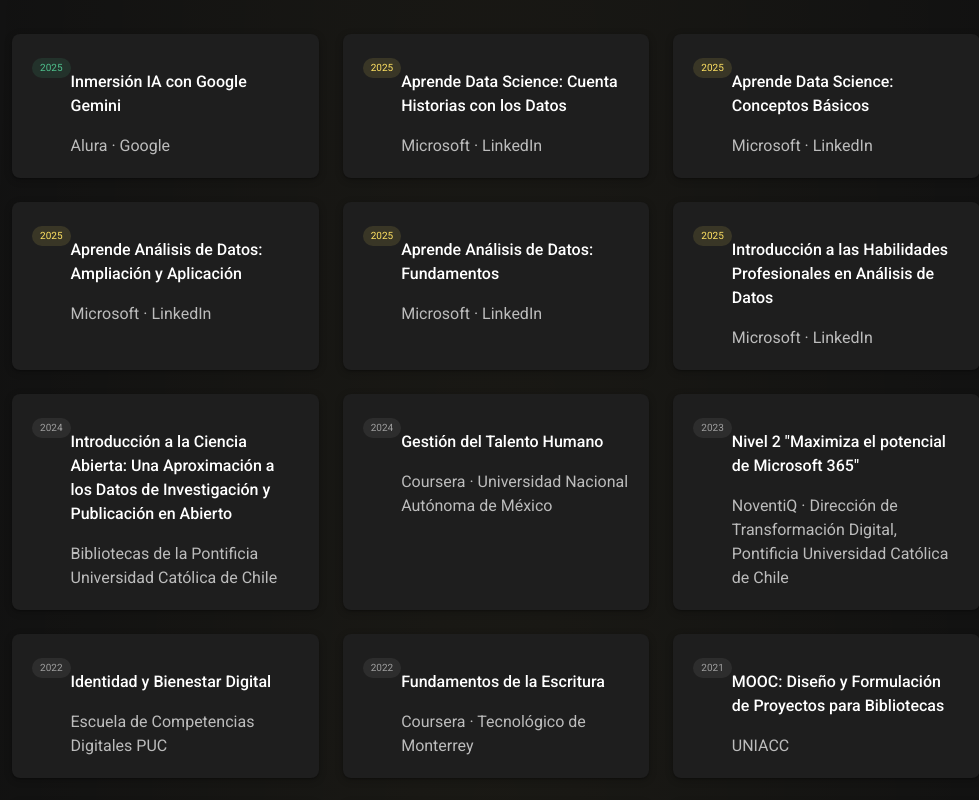
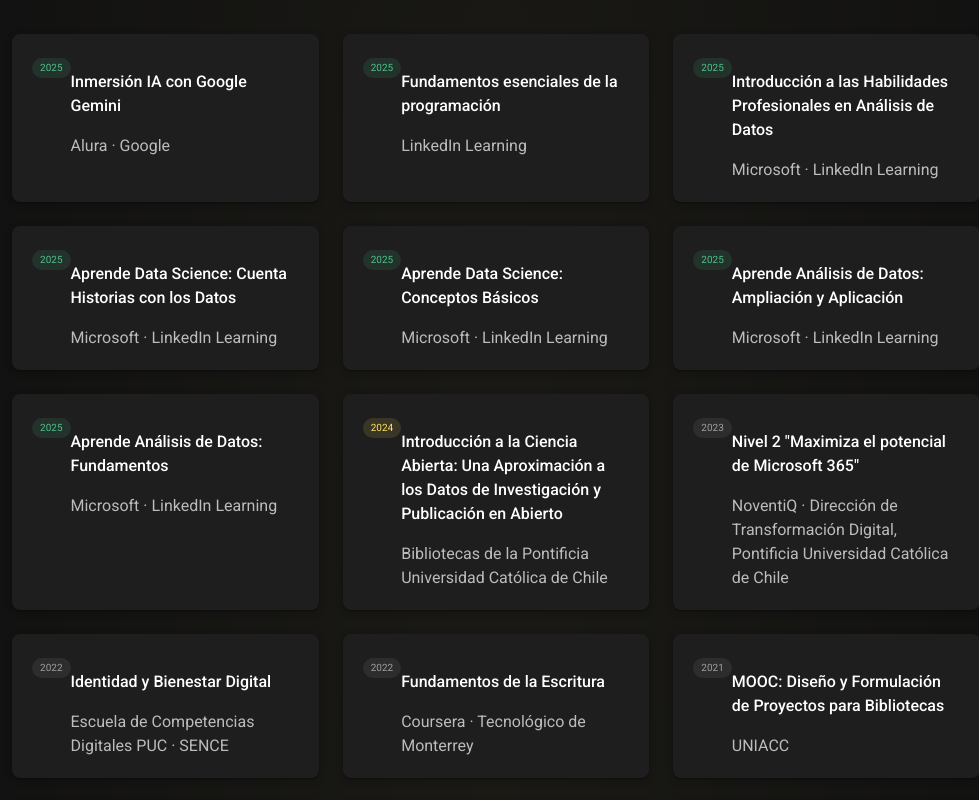
Before and after one commit to jltamayocabello-droid/mi-portafolio-vuetify, a Vue app: page / in a window 1280 px wide. Shown: the part 6520-7320 px from the top of the page, without its empty margins (144-1123 px from the left). Built offline with nearby package versions, Linux system fonts and the light colour scheme.

Commit message:
Se actualiza cursos

```diff
--- a/src/pages/HomePage.vue
+++ b/src/pages/HomePage.vue
@@ -712,46 +712,46 @@
     },
     {
       year: '2025',
+      title: 'Fundamentos esenciales de la programación',
+      provider: 'LinkedIn Learning',
+      color: 'primary',
+    },
+    {
+      year: '2025',
+      title: 'Introducción a las Habilidades Profesionales en Análisis de Datos',
+      provider: 'Microsoft · LinkedIn Learning',
+      color: 'primary',
+    },
+    {
+      year: '2025',
       title: 'Aprende Data Science: Cuenta Historias con los Datos',
-      provider: 'Microsoft · LinkedIn',
-      color: 'secondary',
+      provider: 'Microsoft · LinkedIn Learning',
+      color: 'primary',
     },
     {
       year: '2025',
       title: 'Aprende Data Science: Conceptos Básicos',
-      provider: 'Microsoft · LinkedIn',
-      color: 'secondary',
+      provider: 'Microsoft · LinkedIn Learning',
+      color: 'primary',
     },
     {
       year: '2025',
       title: 'Aprende Análisis de Datos: Ampliación y Aplicación',
-      provider: 'Microsoft · LinkedIn',
-      color: 'secondary',
+      provider: 'Microsoft · LinkedIn Learning',
+      color: 'primary',
     },
     {
       year: '2025',
       title: 'Aprende Análisis de Datos: Fundamentos',
-      provider: 'Microsoft · LinkedIn',
-      color: 'secondary',
-    },
-    {
-      year: '2025',
-      title: 'Introducción a las Habilidades Profesionales en Análisis de Datos',
-      provider: 'Microsoft · LinkedIn',
-      color: 'secondary',
+      provider: 'Microsoft · LinkedIn Learning',
+      color: 'primary',
     },
     {
       year: '2024',
       title:
         'Introducción a la Ciencia Abierta: Una Aproximación a los Datos de Investigación y Publicación en Abierto',
       provider: 'Bibliotecas de la Pontificia Universidad Católica de Chile',
-      color: 'grey',
-    },
-    {
-      year: '2024',
-      title: 'Gestión del Talento Humano',
-      provider: 'Coursera · Universidad Nacional Autónoma de México',
-      color: 'grey',
+      color: 'secondary',
     },
     {
       year: '2023',
@@ -762,7 +762,7 @@
     {
       year: '2022',
       title: 'Identidad y Bienestar Digital',
-      provider: 'Escuela de Competencias Digitales PUC',
+      provider: 'Escuela de Competencias Digitales PUC · SENCE',
       color: 'grey',
     },
     {
@@ -812,13 +812,6 @@
       year: '2020',
       title: 'Ciberseguridad',
       provider: 'Escuela de Cumplimiento, SENCE',
-      color: 'grey',
-    },
-    {
-      year: '2020',
-      title:
-        'Autoliderazgo y gestión de emociones para avanzar en desafíos complejos',
-      provider: 'Coursera · Universidad de Los Andes, Colombia',
       color: 'grey',
     },
   ]
```
